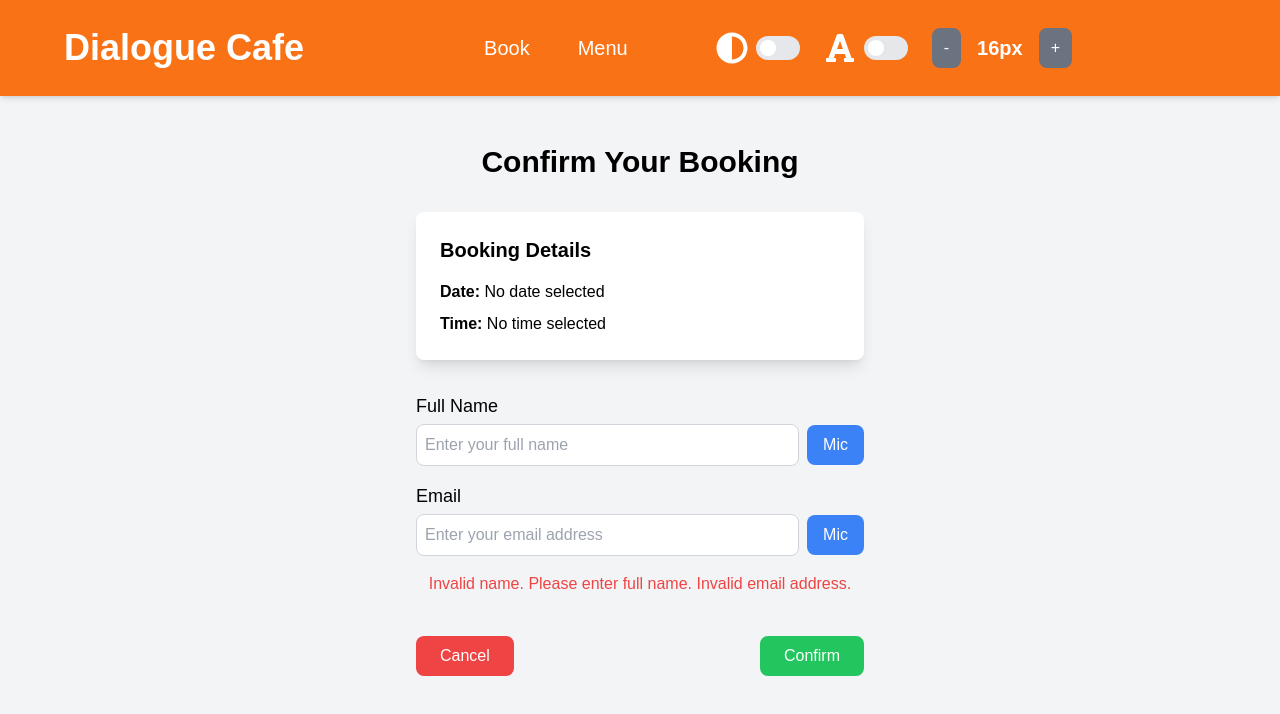
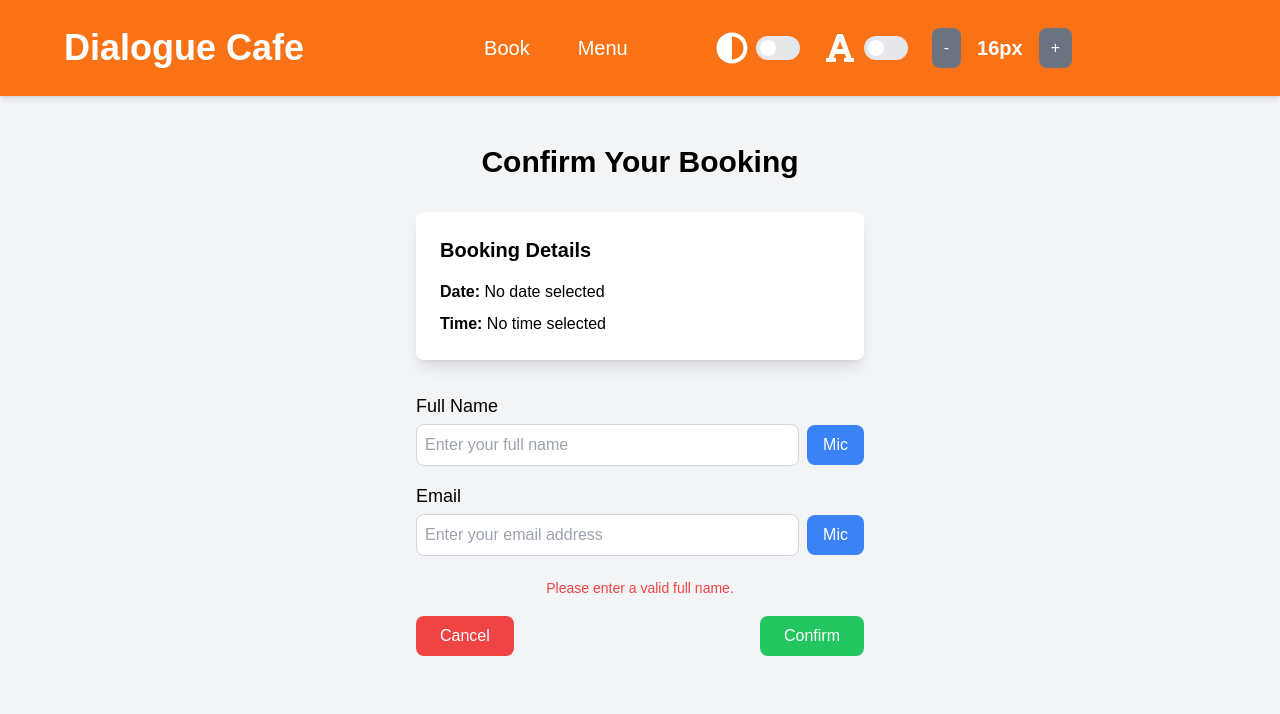
Before and after one commit to nblandos/dialogue-hub, a React (Vite) app in the folder frontend/: page /confirmation in a window 1280 px wide. Both pictures are taken after a click on the button "Confirm". Shown: the top 714 px of the page. Built offline with nearby package versions, Linux system fonts and the light colour scheme; a web font is replaced by a local one.

Commit message:
add error handling

```diff
--- a/frontend/src/components/confirmation/ConfirmationActions.jsx
+++ b/frontend/src/components/confirmation/ConfirmationActions.jsx
@@ -1,18 +1,55 @@
-const ConfirmationActions = ({ onCancel, onConfirm }) => {
+const ConfirmationActions = ({
+  onCancel,
+  onConfirm,
+  loading,
+  apiError,
+  errors,
+}) => {
+  // Show one error message at a time
+  const renderError = () => {
+    if (apiError) {
+      return <p className="mt-2 text-sm text-red-500">{apiError}</p>;
+    }
+    if (errors.name) {
+      return (
+        <p className="mt-2 text-sm text-red-500">
+          Please enter a valid full name.
+        </p>
+      );
+    }
+    if (errors.email) {
+      return (
+        <p className="mt-2 text-sm text-red-500">
+          Please enter a valid email address.
+        </p>
+      );
+    }
+    return null;
+  };
+
   return (
-    <div className="mt-6 flex w-full max-w-md flex-col items-center gap-4">
+    <div className="flex w-full max-w-md flex-col items-center gap-5">
+      <div className="flex h-6 items-center justify-center">
+        {renderError()}
+      </div>
       <div className="flex w-full justify-between">
         <button
-          className="rounded-lg bg-red-500 px-6 py-2 text-white hover:bg-red-600"
+          className={`rounded-lg px-6 py-2 text-white ${
+            loading ? 'bg-red-300' : 'bg-red-500 hover:bg-red-600'
+          }`}
           onClick={onCancel}
+          disabled={loading}
         >
           Cancel
         </button>
         <button
-          className="rounded-lg bg-green-500 px-6 py-2 text-white hover:bg-green-600"
+          className={`rounded-lg px-6 py-2 text-white ${
+            loading ? 'bg-green-300' : 'bg-green-500 hover:bg-green-600'
+          }`}
           onClick={onConfirm}
+          disabled={loading}
         >
-          Confirm
+          {loading ? 'Processing...' : 'Confirm'}
         </button>
       </div>
     </div>
--- a/frontend/src/pages/booking/ConfirmationPage.jsx
+++ b/frontend/src/pages/booking/ConfirmationPage.jsx
@@ -98,7 +98,7 @@ function ConfirmationPage() {
   };
 
   const stopRecording = () => {
-    if (recognitionRef.current) {
+    if (recordingField && recognitionRef.current) {
       recognitionRef.current.stop();
       recognitionRef.current = null;
       setRecordingField('');
@@ -121,26 +121,20 @@ function ConfirmationPage() {
   const handleConfirm = async () => {
     stopRecording();
     setApiError('');
-    setErrors({
-      name: false,
-      email: false,
-    });
-    setLoading(true);
+    setErrors({ name: false, email: false });
 
     const isEmailValid = validateEmail(email);
     const isNameValid = validateFullName(name);
 
     if (!isEmailValid || !isNameValid) {
-      let errorMsg = '';
-      if (!isNameValid) errorMsg += 'Invalid name. Please enter full name. ';
-      if (!isEmailValid) errorMsg += 'Invalid email address.';
-      setApiError(errorMsg.trim());
       setErrors({
         email: !isEmailValid,
         name: !isNameValid,
       });
       return;
     }
+
+    setLoading(true);
 
     try {
       const formattedSlots = selectedSlots.map((slot) => {
@@ -245,16 +239,11 @@ function ConfirmationPage() {
         />
       </div>
 
-      {apiError && (
-        <div className="mb-4 w-full max-w-md text-center text-red-500">
-          {apiError}
-        </div>
-      )}
-
       <ConfirmationActions
         onCancel={handleCancel}
         onConfirm={handleConfirm}
         loading={loading}
+        apiError={apiError}
         errors={errors}
       />
     </div>
```
